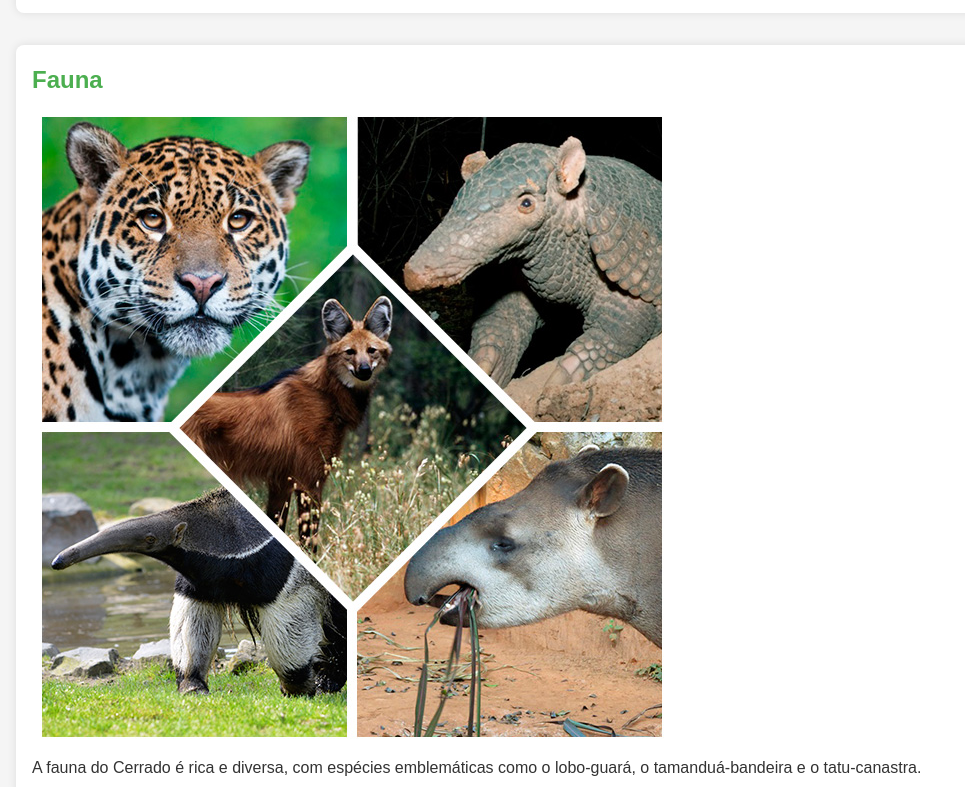
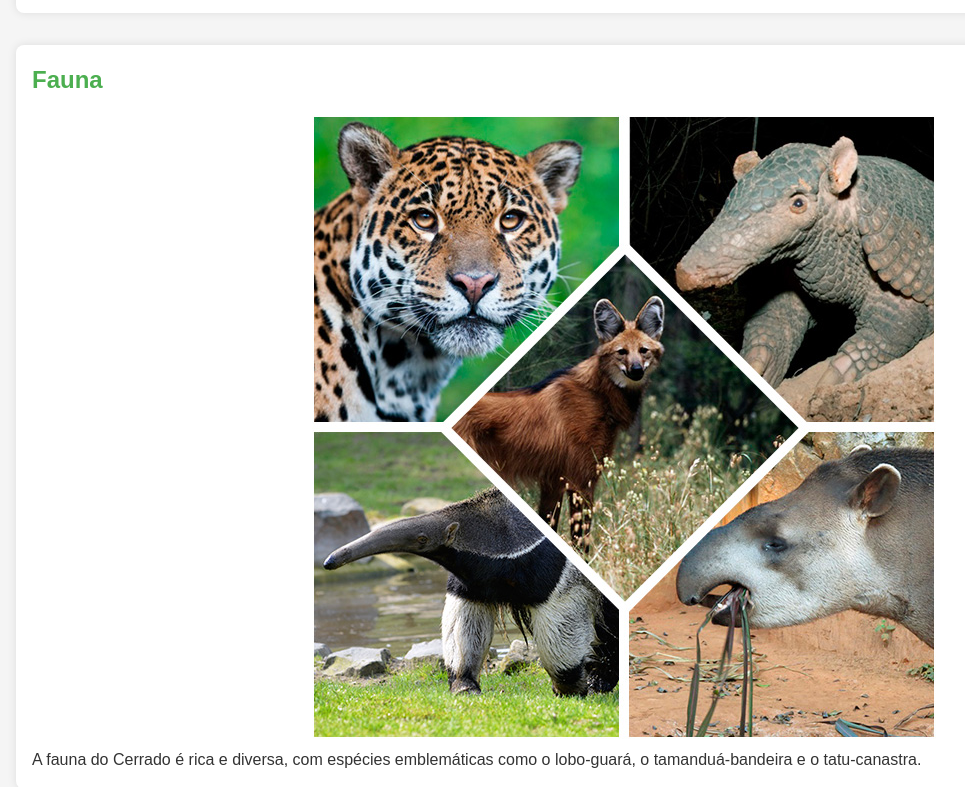
Before and after one commit to emanuelmsz/cerradohistoria, a plain HTML site: page index.html in a window 1280 px wide. Shown: the part 1135-1922 px from the top of the page, without its empty margins (16-981 px from the left). Drawn offline with Linux system fonts and the light colour scheme.

Commit message:
centralização1

```diff
--- a/index.html
+++ b/index.html
@@ -37,7 +37,7 @@
 
     <section id="fauna">
       <h2>Fauna</h2>
-      <img src="imgs/animaiiiiscerrado.png" alt="Fauna do Cerrado" />
+      <img src="imgs/animaiiiiscerrado.png" alt="Fauna do Cerrado" style="display: block; margin: 0 auto;" />
       <p>A fauna do Cerrado é rica e diversa, com espécies emblemáticas como o lobo-guará, o tamanduá-bandeira e o tatu-canastra.</p>
     </section>
 
```
